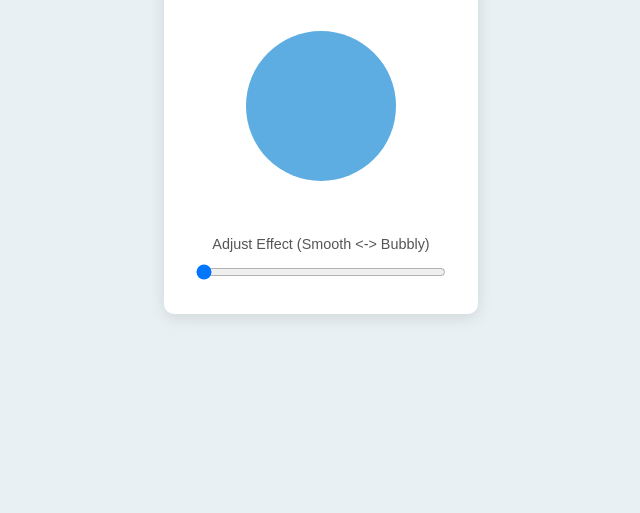
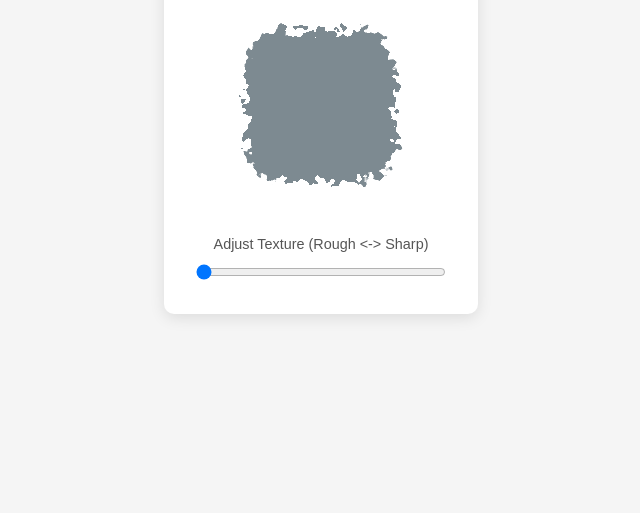
Before and after one commit to kamvrosidis/project, a plain HTML site: page index.html in a window 1280 px wide. Shown: the part 303-816 px from the top of the page, without its empty margins (319-959 px from the left). Drawn offline with Linux system fonts and the light colour scheme.

Commit message:
Update index.html

```diff
--- a/index.html
+++ b/index.html
@@ -3,14 +3,14 @@
 <head>
     <meta charset="UTF-8">
     <meta name="viewport" content="width=device-width, initial-scale=1.0">
-    <title>Shape Fader: Smooth to Bubbly</title>
+    <title>Shape Fader: Rough to Sharp</title>
     <style>
         body {
             display: flex;
             justify-content: center;
             align-items: center;
             min-height: 100vh;
-            background-color: #e8f0f3; /* Slightly different background */
+            background-color: #f5f5f5; /* Neutral background */
             font-family: sans-serif;
             flex-direction: column;
         }
@@ -30,20 +30,19 @@
             display: flex;
             justify-content: center;
             align-items: center;
-            /* Added a subtle border to see container bounds if needed */
-            /* border: 1px dashed #ccc; */
         }
 
         .shape {
             width: 150px;
             height: 150px;
-            background-color: #5DADE2; /* A different blue */
-            /* Initial state: Smooth */
-            border-radius: 50%; /* Start as a circle */
+            background-color: #7D8A91; /* A stone-like grey */
+            /* Initial state is set by JS, but CSS provides fallback */
+            border-radius: 25%; /* Start somewhat rounded for 'rough' */
             /* Apply the SVG filter */
-            filter: url(#bubblyFilter); /* Renamed filter ID */
+            filter: url(#roughFilter); /* Renamed filter ID */
             /* Smooth transition for border-radius changes */
-            transition: border-radius 0.3s ease;
+            transition: border-radius 0.2s ease-out; /* Faster transition */
+            /* Note: Filter transition is often instant and doesn't use CSS transition */
         }
 
         label {
@@ -71,11 +70,14 @@
 
     <svg xmlns="http://www.w3.org/2000/svg" version="1.1">
         <defs>
-            <filter id="bubblyFilter">
+            <filter id="roughFilter">
                 <feTurbulence type="fractalNoise"
-                    baseFrequency="0.03" numOctaves="1"       result="turbulenceResult"/> <feGaussianBlur
-                    in="turbulenceResult" stdDeviation="4"     result="blurredTurbulence"/> <feDisplacementMap
-                    in="SourceGraphic"        in2="blurredTurbulence"   scale="0"                 xChannelSelector="R"
+                    baseFrequency="0.1"  numOctaves="2"       result="turbulenceResult"/>
+
+                <feDisplacementMap
+                    in="SourceGraphic"
+                    in2="turbulenceResult"
+                    scale="30"            xChannelSelector="R"
                     yChannelSelector="G"
                     result="displacementResult"/>
             </filter>
@@ -88,63 +90,52 @@
             <div class="shape"></div>
         </div>
 
-        <label for="bubbleFader">Adjust Effect (Smooth &lt;-&gt; Bubbly)</label>
-        <input type="range" id="bubbleFader" min="0" max="100" value="0">
+        <label for="sharpnessFader">Adjust Texture (Rough &lt;-&gt; Sharp)</label>
+        <input type="range" id="sharpnessFader" min="0" max="100" value="0">
         </div>
 
     <script>
-        // Updated variable names for clarity
-        const fader = document.getElementById('bubbleFader');
+        const fader = document.getElementById('sharpnessFader');
         const shape = document.querySelector('.shape');
+        const displacementMap = document.querySelector('#roughFilter feDisplacementMap');
 
-        // Select the displacement map within the *renamed* filter
-        const displacementMap = document.querySelector('#bubblyFilter feDisplacementMap');
+        // Define maximum roughness (filter scale) and initial roundness
+        const maxRoughnessScale = 30; // Max displacement scale when slider is at 0
+        const initialBorderRadius = 25; // Starting border radius (%) when slider is at 0
 
         if (!displacementMap) {
-            console.error("Error: Could not find the feDisplacementMap element in the SVG filter #bubblyFilter.");
+            console.error("Error: Could not find the feDisplacementMap element in the SVG filter #roughFilter.");
         }
 
-        fader.addEventListener('input', function() {
-            const value = parseInt(this.value, 10); // Slider value (0-100)
+        function updateShape(value) {
+            // Ensure value is between 0 and 100
+            const normalizedValue = Math.min(100, Math.max(0, value)) / 100; // Value between 0.0 and 1.0
 
-            // --- Control Bubbly Distortion (SVG Filter) ---
-            // Map slider (0-100) to filter's 'scale'.
-            // May need to adjust maxScale for bubbly effect. Let's try a bit higher.
-            const maxScale = 65; // Increased max displacement for a more pronounced bubbly effect
-            const scaleValue = (value / 100) * maxScale;
-
+            // --- Control Roughness (SVG Filter) ---
+            // Scale decreases as slider value increases (inverse relationship)
+            // When value=0, scale = maxRoughnessScale. When value=100, scale = 0.
+            const scaleValue = maxRoughnessScale * (1 - normalizedValue);
             if (displacementMap) {
                 displacementMap.setAttribute('scale', scaleValue);
             }
 
-            // --- Control Base Shape Smoothness (Border Radius) ---
-            // Keep the shape getting sharper corners as distortion increases.
-            // Alternatively, you could keep it 50% for max bubbliness if preferred.
-            const maxRadius = 50; // Circle
-            const minRadius = 15; // Slightly more rounded than before at max distortion
-            const radiusRange = maxRadius - minRadius;
-            const borderRadiusValue = maxRadius - ((value / 100) * radiusRange);
+            // --- Control Sharpness (Border Radius) ---
+            // Radius decreases as slider value increases (direct relationship to sharpness)
+            // When value=0, radius = initialBorderRadius. When value=100, radius = 0.
+            const borderRadiusValue = initialBorderRadius * (1 - normalizedValue);
+            shape.style.borderRadius = `${borderRadiusValue}%`;
+        }
 
-            shape.style.borderRadius = `${borderRadiusValue}%`;
+        // Event listener for the slider
+        fader.addEventListener('input', function() {
+            updateShape(parseInt(this.value, 10));
         });
 
         // --- Set Initial State on Load ---
-        function setInitialState() {
-             const initialValue = parseInt(fader.value, 10);
-             const initialMaxScale = 65; // Use the same maxScale as in the listener
-            const initialScaleValue = (initialValue / 100) * initialMaxScale;
-             if (displacementMap) {
-                displacementMap.setAttribute('scale', initialScaleValue);
-            }
-
-            const initialMaxRadius = 50;
-            const initialMinRadius = 15; // Use the same minRadius
-            const initialRadiusRange = initialMaxRadius - initialMinRadius;
-            const initialBorderRadiusValue = initialMaxRadius - ((initialValue / 100) * initialRadiusRange);
-            shape.style.borderRadius = `${initialBorderRadiusValue}%`;
-        }
-
-        document.addEventListener('DOMContentLoaded', setInitialState);
+        // Ensures the shape starts in the correct 'rough' state based on slider's initial value
+        document.addEventListener('DOMContentLoaded', () => {
+            updateShape(parseInt(fader.value, 10));
+        });
 
     </script>
 
```
